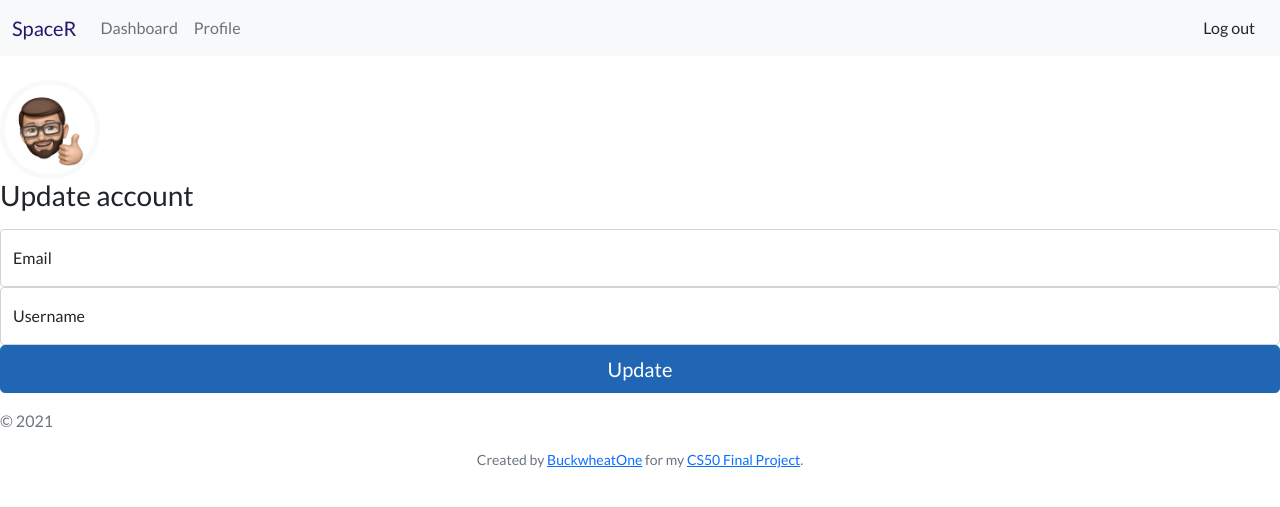
After one commit to buckwheatone/cs50_final_project, a Flask app: page /profile in a window 1280 px wide. The commit adds this page. Shown: the top 507 px of the page. Run offline with Flask 2, Linux system fonts and the light colour scheme; the visitor is signed in with stand-in values (Sample User, id 1); data comes from the database, SQL or seed files in the repository; some libraries are stand-ins or nearby versions.

Commit message:
update profile

```diff
--- a/application/__init__.py
+++ b/application/__init__.py
@@ -10,6 +10,9 @@ app.config['SQLALCHEMY_DATABASE_URI'] = 'sqlite:///site.db'
 db = SQLAlchemy(app)
 
 login_manager = LoginManager(app)
-# ABOVE: all application imports and app creation/config included
+login_manager.login_view = 'login'
+# login_manager.login_message_category = 'info'
+# login_manager.login_message_category = 'danger'
+# LINES ABOVE: all application imports and app creation/config included here
 
 from application import routes
--- a/application/forms.py
+++ b/application/forms.py
@@ -1,6 +1,7 @@
 from flask_wtf import FlaskForm
 from application import login_manager
 from application.models import User
+from flask_login import current_user
 from wtforms import BooleanField, PasswordField, StringField, SubmitField, ValidationError
 from wtforms.validators import DataRequired, Email, EqualTo, length
 
@@ -33,3 +34,21 @@ class RegistrationForm(FlaskForm):
         email = User.query.filter_by(email=email.data).first()
         if email:
             raise ValidationError("Email already in use.")
+
+class UpdateAccountForm(FlaskForm):
+    email = StringField('Email', validators=[DataRequired(), Email()])
+    username = StringField('Username', validators=[DataRequired(), length(min=3, max=20, message="Username must be at least 3 characters")])
+    submit = SubmitField("Update")
+
+    def validate_username(self, username):
+        if username.data != current_user.username:
+            user = User.query.filter_by(username=username.data).first()
+            if user:
+                print(user)
+                raise ValidationError("Username already taken.")
+
+    def validate_email(self, email):
+        if email.data != current_user.email:
+            email = User.query.filter_by(email=email.data).first()
+            if email:
+                raise ValidationError("Email already in use.")
--- a/application/models.py
+++ b/application/models.py
@@ -6,7 +6,7 @@ class User(db.Model, UserMixin):
     id = db.Column(db.Integer, primary_key=True)
     username = db.Column(db.String(20), unique=True, nullable=False)
     email = db.Column(db.String(120), unique=True, nullable=False)
-    image_file = db.Column(db.String(20), nullable=False, default='default.jpg')
+    image_file = db.Column(db.String(20), nullable=False, default='default.jpeg')
     password = db.Column(db.String(), nullable=False)
     date_created = db.Column(db.DateTime, nullable=False, default=datetime.utcnow)
     cards = db.relationship('Card', backref='author', lazy=True)
--- a/application/routes.py
+++ b/application/routes.py
@@ -1,9 +1,9 @@
 from flask import flash, redirect, render_template, request, session, url_for
 from application import app, db
-from .forms import LoginForm, RegistrationForm
+from .forms import LoginForm, RegistrationForm, UpdateAccountForm
 from .models import User, Card
 from werkzeug.security import check_password_hash, generate_password_hash
-from flask_login import login_user, logout_user, current_user
+from flask_login import login_user, logout_user, current_user, login_required
 
 # remove later
 cards = [
@@ -16,6 +16,7 @@ cards = [
 ]
 
 @app.route("/dashboard")
+@login_required
 def dashboard():
     return render_template("dashboard.html", cards=cards)
 
@@ -31,22 +32,52 @@ def index():
 @app.route("/login", methods=["GET", "POST"])
 def login():
     # TODO: Forget any user_id, session.clear()
+    if current_user.is_authenticated:
+        return redirect(url_for('dashboard'))
+
     form = LoginForm()
+    print(request.url)
+    print(request.base_url)
+    print(request.query_string)
+    print(request.args)
     if request.method == 'POST' and form.validate_on_submit():
         # TODO: session data, checking username availability
         hashed_pass = generate_password_hash(form.password.data)
         user = User.query.filter_by(email=form.email.data).first()
         if user and check_password_hash(hashed_pass, form.password.data):
             login_user(user, remember=form.remember.data)
+            next_page = request.args.get('next')
+            print(request.url)
+            print(request.base_url)
+            print(request.query_string)
+            print(request.args)
+            print(next_page)
             flash("Logged in!", category='success')
-            return redirect("/dashboard")
+            return redirect(next_page) if next_page else redirect(url_for('dashboard'))
         else:
             flash("Username and password incorrect", category='danger')
 
     return render_template("login.html", form=form)
 
+@app.route("/logout")
+def logout():
+    logout_user()
+    return redirect("/login")
+
+@app.route("/profile", methods=['GET', 'POST'])
+@login_required
+def profile():
+    form = UpdateAccountForm()
+    image_file = url_for('static', filename='profile_pics/' + current_user.image_file)
+
+
+    return render_template("profile.html", image_file=image_file, form=form)
+
+
 @app.route("/register", methods=["GET", "POST"])
 def register():
+    if current_user.is_authenticated:
+        return redirect(url_for('dashboard'))
     form = RegistrationForm()
     if request.method == 'POST' and form.validate_on_submit():
         # TODO ensure username isn't taken
@@ -59,7 +90,7 @@ def register():
         flash(f"Account created for {form.username.data}!", category="success")
 
 
-        return redirect(url_for("dashboard"))
+        return redirect(url_for("login"))
     return render_template("register.html", form=form)
 
 @app.route("/test", methods=['GET', 'POST'])
@@ -73,8 +104,3 @@ def test():
 def test2():
     form = LoginForm()
     return render_template("test2.html", form=form)
-
-@app.route("/logout")
-def logout():
-    logout_user()
-    return redirect("/login")
--- a/application/templates/layout.html
+++ b/application/templates/layout.html
@@ -33,14 +33,14 @@
                 {% if current_user.is_authenticated %}
                 <ul class="navbar-nav me-auto mb-2 mb-md-0">
                   <li class="nav-item">
-                    <a class="nav-link" aria-current="page" href="#">Dashboard</a>
+                    <a class="nav-link" aria-current="page" href="/dashboard">Dashboard</a>
                   </li>
                   <li class="nav-item">
-                    <a class="nav-link" href="#">Profile</a>
+                    <a class="nav-link" href="/profile">Profile</a>
                   </li>
                 </ul>
                 <div class="d-flex">
-                    <li class="nav-item"><a class="nav-link" href="/logout">Sign Out</a></li>
+                    <a href="/logout"><button class="btn btn-primary-outline" type="submit">Log out</button></a>
                 </div>
                 {% else %}
                 <div class="d-flex">
@@ -52,22 +52,6 @@
             </div>
           </nav>
           {% endblock nav %}
-        <!--
-                {% if session.user_id %}
-                    <ul class="navbar-nav mr-auto mt-2">
-                        <li class="nav-item"><a class="nav-link" href="/dashboard">Dashboard</a></li>
-                        <li class="nav-item"><a class="nav-link" href="/MyAccount">My Account</a></li>
-                    </ul>
-                    <ul class="navbar-nav ml-auto mt-2">
-                        <li class="nav-item"><a class="nav-link" href="/signout">Sign Out</a></li>
-                    </ul>
-                {% else %}
-                    <ul class="navbar-nav ml-auto mt-2">
-                        <li class="nav-item"><a class="nav-link" href="/signup">Sign Up</a></li>
-                        <li class="nav-item"><a class="nav-link" href="/signin">Sign In</a></li>
-                    </ul>
-                {% endif %}
-        -->
 
         <!-- TODO: Need to add conditional for type of message, customize alert -->
         {% if get_flashed_messages() %}
--- a/application/templates/login.html
+++ b/application/templates/login.html
@@ -28,7 +28,7 @@
 {% block main %}
 
 <main class="form-signin">
-  <form method="POST" action="/login">
+  <form method="POST" action="">
     {{ form.hidden_tag() }}
     <img src="/static/SpaceR.png" alt="">
     <h1 class="h3 mb-3 fw-normal">Sign in</h1>
--- /dev/null
+++ b/application/templates/profile.html
@@ -0,0 +1,43 @@
+{% extends "layout.html" %}
+
+{% block main %}
+    <img class="border border-5 border-light img-fluid rounded-pill" width="100px" src="{{ image_file }}">
+    <main class="form-signin">
+        <form method="POST" action="">
+          {{ form.hidden_tag() }}
+
+          <h1 class="h3 mb-3 fw-normal">Update account</h1>
+
+          <div class="form-floating">
+            {% if form.email.errors %}
+              {{ form.email(class="form-control is-invalid", placeholder="name@example.com") }}
+              {% for error in form.email.errors %}
+                <div class="invalid-feedback">
+                  <span>{{ error }}</span>
+                </div>
+              {% endfor %}
+            {% else %}
+              {{ form.email(class="form-control", id="floatingInput", placeholder="name@example.com") }}
+            {% endif %}
+            {{ form.email.label(for="floatingInput") }}
+          </div>
+          <div class="form-floating">
+            {% if form.username.errors %}
+              {{ form.username(class="form-control is-invalid", placeholder="Username") }}
+              {% for error in form.username.errors %}
+                <div class="invalid-feedback">
+                  <span>{{ error }}</span>
+                </div>
+              {% endfor %}
+            {% else %}
+              {{ form.username(class="form-control", id="floatingInput", placeholder="Username") }}
+            {% endif %}
+            {{ form.username.label(for="floatingInput") }}
+          </div>
+
+          {{ form.submit(class="w-100 btn btn-lg btn-primary") }}
+
+          <p class="mt-3 mb-3 text-muted">&copy; 2021</p>
+        </form>
+      </main>
+{% endblock main %}
```
Also changed, not shown: application/static/profile_pics/default.jpeg (added).
